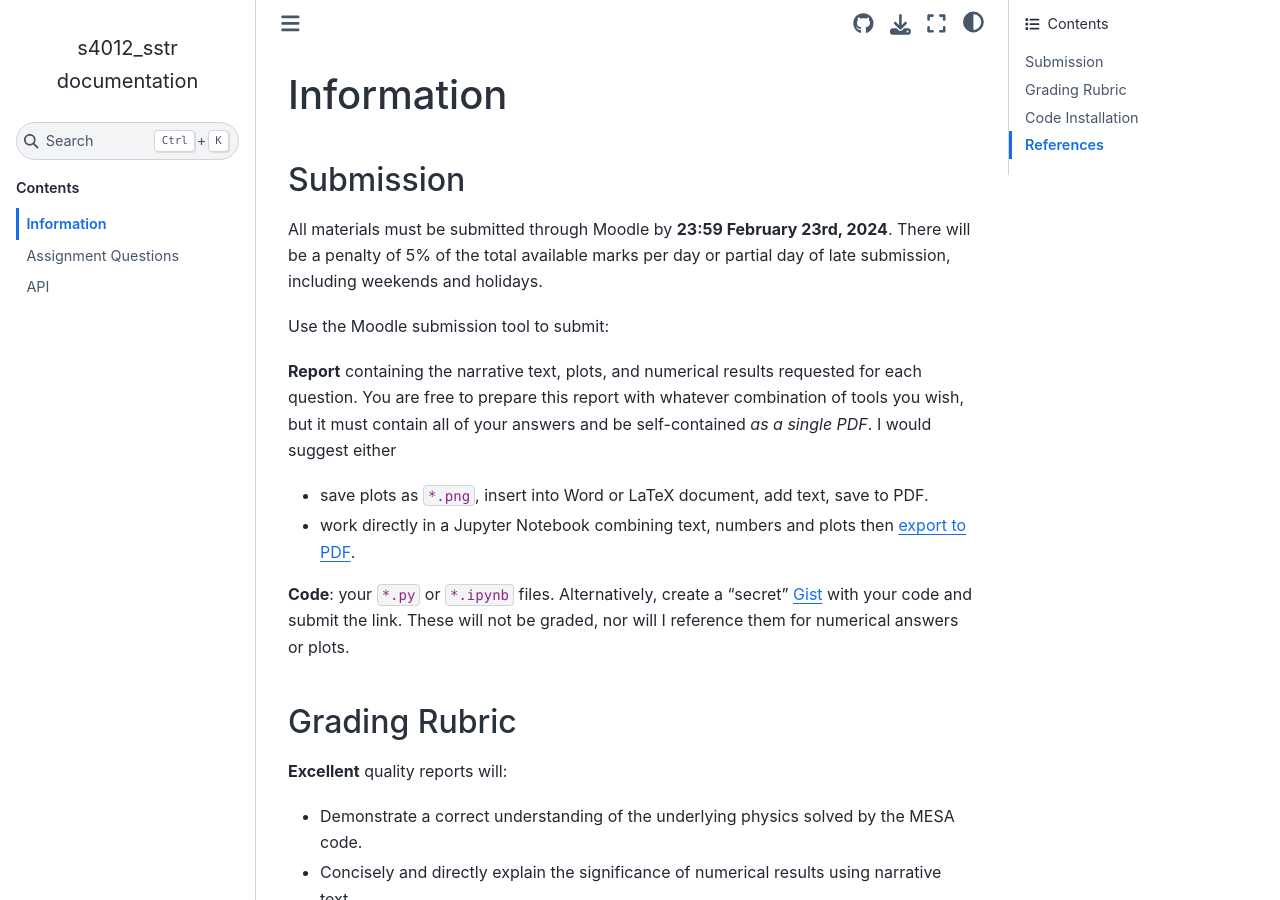
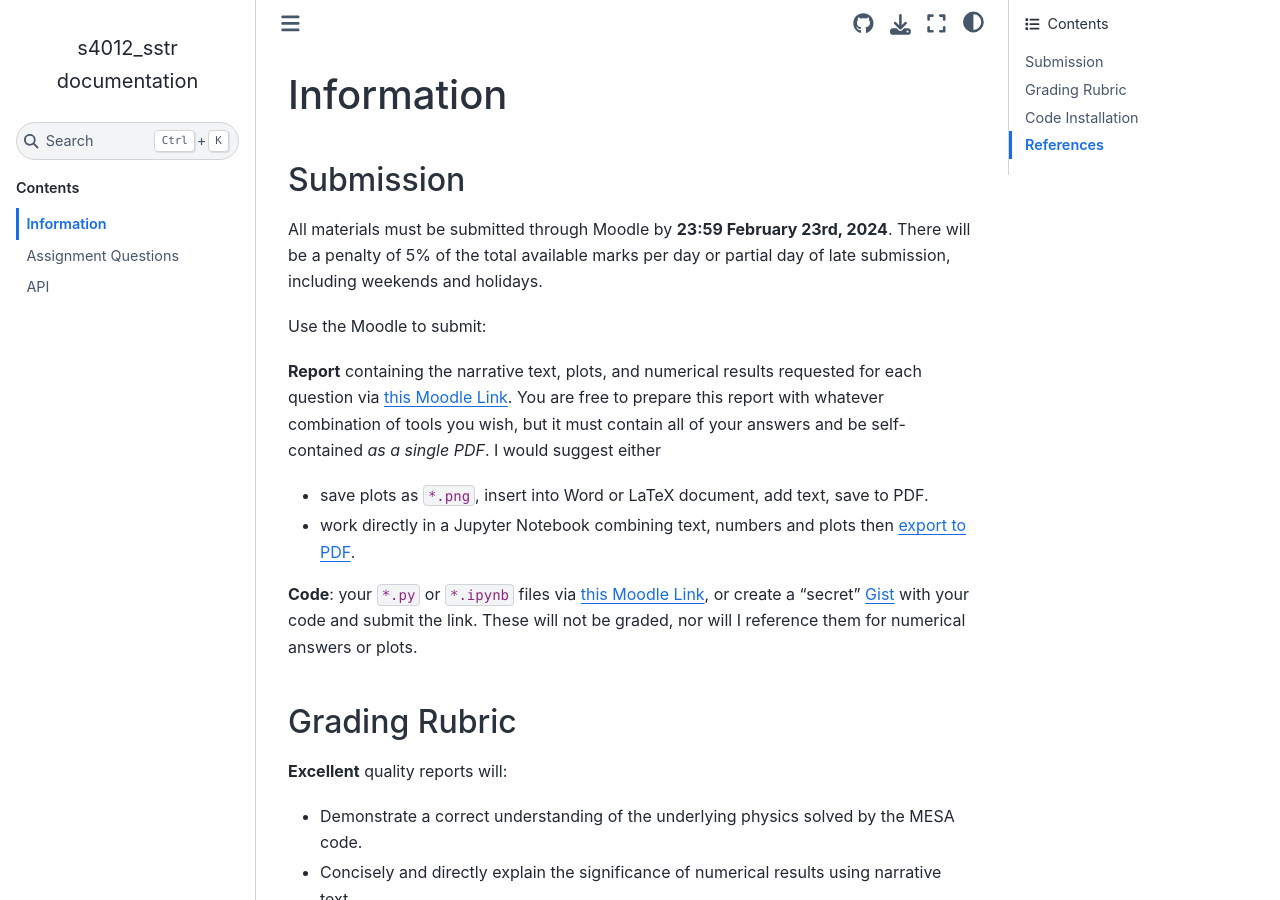
Before and after one commit to iancze/AS4012-MESA, a Sphinx documentation site: the page built from docs/information.md, in a window 1280 px wide and 900 px high. Built offline with Sphinx 7.4.7 and the Sphinx Book theme 1.1.4, drawn with Linux system fonts in a browser that asks for light colours.

Commit message:
links to Moodle, note about MESA-Web timing.

```diff
--- a/docs/information.md
+++ b/docs/information.md
@@ -4,13 +4,13 @@
 
 All materials must be submitted through Moodle by **23:59 February 23rd, 2024**. There will be a penalty of 5% of the total available marks per day or partial day of late submission, including weekends and holidays.
 
-Use the Moodle submission tool to submit:
+Use the Moodle to submit:
 
-**Report** containing the narrative text, plots, and numerical results requested for each question. You are free to prepare this report with whatever combination of tools you wish, but it must contain all of your answers and be self-contained *as a single PDF*. I would suggest either
+**Report** containing the narrative text, plots, and numerical results requested for each question via [this Moodle Link](https://moody.st-andrews.ac.uk/moodle/mod/assign/view.php?id=1062940). You are free to prepare this report with whatever combination of tools you wish, but it must contain all of your answers and be self-contained *as a single PDF*. I would suggest either
 * save plots as `*.png`, insert into Word or LaTeX document, add text, save to PDF.
 * work directly in a Jupyter Notebook combining text, numbers and plots then [export to PDF](https://jupyterlab.readthedocs.io/en/stable/user/export.html).
 
-**Code**: your `*.py` or `*.ipynb` files. Alternatively, create a "secret" [Gist](https://gist.github.com/) with your code and submit the link. These will not be graded, nor will I reference them for numerical answers or plots.
+**Code**: your `*.py` or `*.ipynb` files via [this Moodle Link](https://moody.st-andrews.ac.uk/moodle/mod/assign/view.php?id=1125515), or create a "secret" [Gist](https://gist.github.com/) with your code and submit the link. These will not be graded, nor will I reference them for numerical answers or plots.
 
 ## Grading Rubric
 
```
Also changed, not shown: docs/assignment.md (+2 -0 lines).
